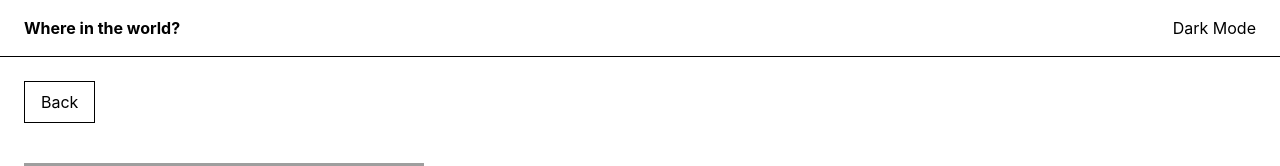
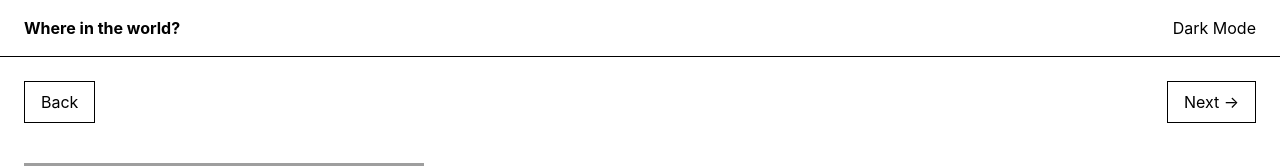
Before and after one commit to Zikra-S/REST-Countries-API, a React (Vite) app: page / in a window 1280 px wide. Both pictures are taken after a click on the button 169 px from the left and 270 px from the top of the page. Shown: the top 166 px of the page. Built offline with nearby package versions, Linux system fonts and the light colour scheme; grey boxes are pictures that could not be loaded.

Commit message:
feat: add next country button on detail view

```diff
--- a/src/App.tsx
+++ b/src/App.tsx
@@ -20,23 +20,25 @@ function Countries() {
   if (isPending) return <p className="p-6">Loading...</p>;
   if (isError) return <p className="p-6">Something went wrong: {error.message}</p>;
 
-  const selectedCountry = data.find((item) => item.alpha3Code === selected);
+  const selectedIndex = data.findIndex((item) => item.alpha3Code === selected);
+  const selectedCountry = data[selectedIndex];
 
   if (selectedCountry) {
+    const nextCountry = data[(selectedIndex + 1) % data.length];
+
     return (
       <CountryDetail
         country={selectedCountry}
         countries={data}
         onBack={() => setSelected(null)}
+        onNext={() => setSelected(nextCountry.alpha3Code)}
         onSelect={setSelected}
       />
     );
   }
 
   const filtered = data.filter((country) => {
-    const matchesName = country.name
-      .toLowerCase()
-      .includes(search.trim().toLowerCase());
+    const matchesName = country.name.toLowerCase().includes(search.trim().toLowerCase());
     const matchesRegion = region === "" || country.region === region;
 
     return matchesName && matchesRegion;
@@ -54,11 +56,7 @@ function Countries() {
       ) : (
         <div className="mt-6 grid gap-6 md:grid-cols-4">
           {filtered.map((country) => (
-            <CountryCard
-              key={country.alpha3Code}
-              country={country}
-              onSelect={setSelected}
-            />
+            <CountryCard key={country.alpha3Code} country={country} onSelect={setSelected} />
           ))}
         </div>
       )}
@@ -68,7 +66,7 @@ function Countries() {
 
 function App() {
   return (
-    <div className="min-h-screen bg-white text-black dark:bg-slate-900 dark:text-white">
+    <div className="min-h-screen bg-lm-bg text-lm-text dark:bg-dm-bg dark:text-white">
       <Header />
       <Countries />
     </div>
--- a/src/components/countryDetail.tsx
+++ b/src/components/countryDetail.tsx
@@ -4,22 +4,27 @@ type CountryDetailProps = {
   country: Country;
   countries: Country[];
   onBack: () => void;
+  onNext: () => void;
   onSelect: (code: string) => void;
 };
 
-function CountryDetail({ country, countries, onBack, onSelect }: CountryDetailProps) {
-  const borders = countries.filter((item) =>
-    country.borders?.includes(item.alpha3Code)
-  );
+function CountryDetail({ country, countries, onBack, onNext, onSelect }: CountryDetailProps) {
+  const borders = countries.filter((item) => country.borders?.includes(item.alpha3Code));
 
   const currencies = country.currencies?.map((item) => item.name).join(", ");
   const languages = country.languages.map((item) => item.name).join(", ");
 
   return (
     <main className="p-6">
-      <button onClick={onBack} className="border px-4 py-2">
-        Back
-      </button>
+      <div className="flex items-center justify-between">
+        <button onClick={onBack} className="border px-4 py-2">
+          Back
+        </button>
+
+        <button onClick={onNext} aria-label="Next country" className="border px-4 py-2">
+          Next →
+        </button>
+      </div>
 
       <div className="mt-10 grid gap-10 md:grid-cols-2">
         <img src={country.flags.svg} alt={`Flag of ${country.name}`} />
@@ -66,11 +71,7 @@ function CountryDetail({ country, countries, onBack, onSelect }: CountryDetailPr
               <span>None</span>
             ) : (
               borders.map((item) => (
-                <button
-                  key={item.alpha3Code}
-                  onClick={() => onSelect(item.alpha3Code)}
-                  className="border px-3 py-1"
-                >
+                <button key={item.alpha3Code} onClick={() => onSelect(item.alpha3Code)} className="border px-3 py-1">
                   {item.name}
                 </button>
               ))
```
